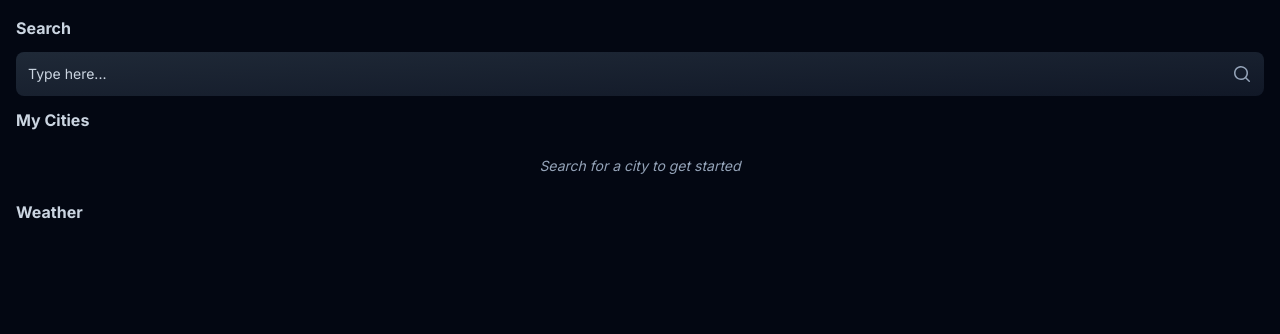
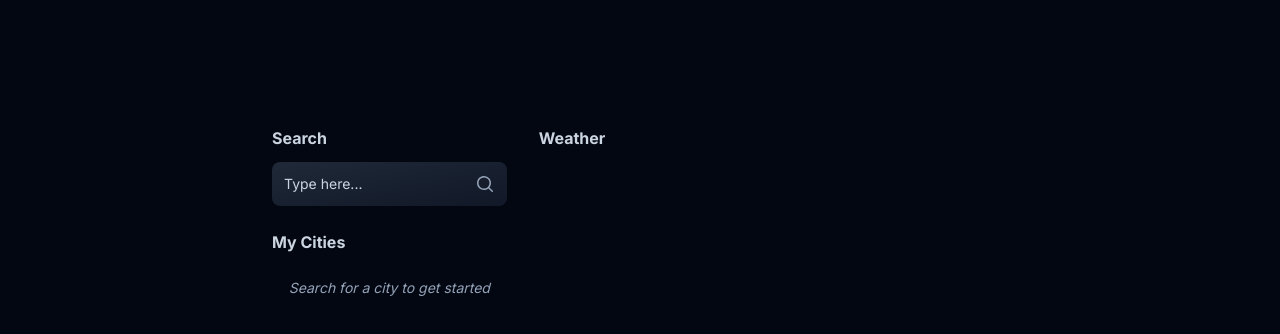
Before and after one commit to brendan-chess/weather-dashboard, a Next.js app: page / in a window 1280 px wide. Shown: the top 334 px of the page. Built offline with nearby package versions, Linux system fonts and the light colour scheme.

Commit message:
larger screen size styling

```diff
--- a/app/CityList.tsx
+++ b/app/CityList.tsx
@@ -10,13 +10,14 @@ export default function CityList() {
 
   return (
     <div>
-      <p className="mt-3 text-slate-300 font-bold">My Cities</p>
+      <p className="mt-6 text-slate-300 font-bold">My Cities</p>
       {storedCities.length < 1 ? (
         <p className="text-sm text-slate-400 my-6 text-center italic">
           Search for a city to get started
         </p>
       ) : (
-        storedCities.map((city: City) => {
+        <div className="max-h-[390px] overflow-y-scroll">
+          {storedCities.map((city: City) => {
             const selected = city.id === selectedCity.id;
             return (
               <div
@@ -24,7 +25,7 @@ export default function CityList() {
                 className={`p-3 my-3 rounded-lg text-sm font-medium cursor-pointer  ${
                   selected
                     ? "bg-gradient-to-br from-blue-800 to-indigo-800 text-slate-100"
-                  : "bg-gradient-to-br from-gray-800 to-gray-900 text-slate-300"
+                    : "bg-gradient-to-br from-gray-800 to-gray-900 text-slate-300 hover:from-gray-700 hover:to-gray-800"
                 }`}
                 onClick={() => setSelectedCity(city)}
               >
@@ -33,7 +34,8 @@ export default function CityList() {
                 </p>
               </div>
             );
-        })
+          })}
+        </div>
       )}
     </div>
   );
--- a/app/CityWeather.tsx
+++ b/app/CityWeather.tsx
@@ -34,12 +34,13 @@ export default function CityWeather() {
     <div>
       <p className="text-slate-300 font-bold">Weather</p>
       {selectedCity.id !== "" && (
-        <div className="p-3 my-3 bg-gradient-to-br from-blue-800 to-indigo-800 ring-2 ring-blue-800 rounded-lg">
-          <p className="text-xl font-semibold">
-            {selectedCity.city}, {selectedCity.state}
-          </p>
+        <div className="p-3 my-3 bg-gradient-to-br from-blue-800 to-indigo-800 rounded-lg">
           {weather !== null && (
             <>
+              <p className="text-xl font-semibold">
+                {selectedCity.city}, {selectedCity.state}
+              </p>
+              <p className="opacity-60">{weather.current.time}</p>
               <div className="flex justify-between items-center">
                 <div className="flex flex-col">
                   <p className="text-4xl font-semibold mb-2">
@@ -57,11 +58,13 @@ export default function CityWeather() {
                 />
               </div>
 
-              <div className="rounded-lg p-2 my-2 bg-blue-950 bg-opacity-50">
-                <p className="text-sm mb-3 text-center">3-Day Forecast</p>
+              <div className="rounded-lg px-2 py-4 mt-2 bg-blue-950 bg-opacity-50">
+                <p className="text-base font-medium mb-6 text-center">
+                  3-Day Forecast
+                </p>
                 <div className="flex justify-between">
                   <div className="flex flex-col items-center">
-                    <p className="text-sm opacity-60">
+                    <p className="text-sm font-medium">
                       {weather.forecast.dayOne.date}
                     </p>
                     <img
@@ -82,7 +85,7 @@ export default function CityWeather() {
                   </div>
 
                   <div className="flex flex-col items-center">
-                    <p className="text-sm opacity-60">
+                    <p className="text-sm font-medium">
                       {weather.forecast.dayTwo.date}
                     </p>
                     <img
@@ -102,7 +105,7 @@ export default function CityWeather() {
                   </div>
 
                   <div className="flex flex-col items-center">
-                    <p className="text-sm opacity-60">
+                    <p className="text-sm font-medium">
                       {weather.forecast.dayThree.date}
                     </p>
                     <img
--- a/app/api/cities/weather/route.ts
+++ b/app/api/cities/weather/route.ts
@@ -19,10 +19,18 @@ export async function GET(request: Request) {
 
   const json = await res.json();
 
-  console.log(json.forecast);
+  console.log(json);
+
+  const date = new Date(json.location.localtime);
+  const timeString = date.toLocaleString("en-US", {
+    hour: "numeric",
+    minute: "numeric",
+    hour12: true,
+  });
 
   const weather = {
     current: {
+      time: timeString,
       temperature: Math.round(json.current.temp_f),
       temperatureFeelsLike: Math.round(json.current.feelslike_f),
       condition: json.current.condition.text,
--- a/app/layout.tsx
+++ b/app/layout.tsx
@@ -17,7 +17,7 @@ export default function RootLayout({
   return (
     <html lang="en">
       <body className={inter.className}>
-        <div className="flex min-h-screen flex-col p-4 bg-gray-950 text-slate-200">
+        <div className="flex min-h-screen flex-col items-center justify-center bg-gray-950 text-slate-200">
           <CitiesProvider>{children}</CitiesProvider>
         </div>
       </body>
--- a/app/page.tsx
+++ b/app/page.tsx
@@ -4,10 +4,14 @@ import CityWeather from "./CityWeather";
 
 export default function Page() {
   return (
-    <>
-      <CitySearchBar />
-      <CityList />
-      <CityWeather />
-    </>
+    <div className="flex flex-col md:flex-row md:justify-between md:gap-x-8 max-w-screen-md md:min-w-[768px] p-4 md:h-[580px]">
+      <div className="basis-1/3">
+        <CitySearchBar />
+        <CityList />
+      </div>
+      <div className="basis-2/3 flex-1">
+        <CityWeather />
+      </div>
+    </div>
   );
 }
--- a/app/types.ts
+++ b/app/types.ts
@@ -1,5 +1,6 @@
 type Weather = {
   current: {
+    time: string;
     temperature: number;
     temperatureFeelsLike: number;
     condition: string;
```
Lines whose indentation alone changed are shown as unchanged.
